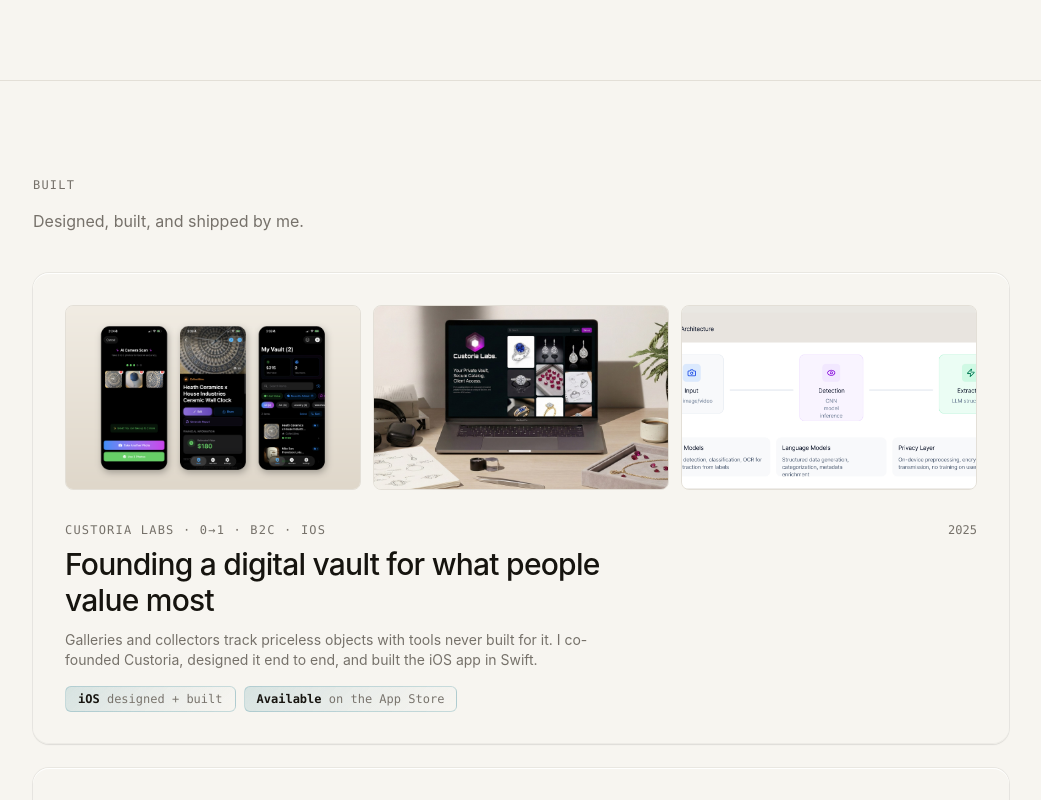
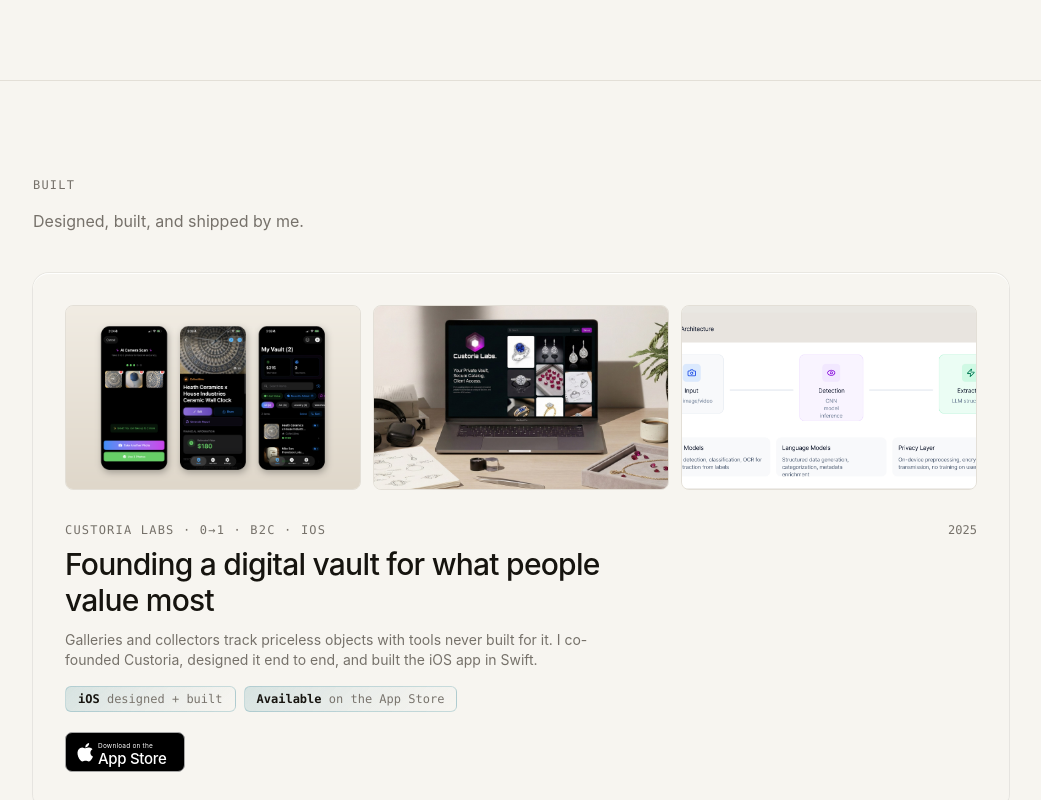
Before and after one commit to acaspx/portfolio-chops, a Next.js app: page / in a window 1280 px wide. Shown: the part 2000-2800 px from the top of the page, without its empty margins (119-1160 px from the left). Built offline with nearby package versions, Linux system fonts and the light colour scheme.

Commit message:
Add App Store download badge to Custoria case study rail and card

```diff
--- a/app/work/custoria/page.tsx
+++ b/app/work/custoria/page.tsx
@@ -28,6 +28,7 @@
           { label: "Scope", value: "0→1: strategy, capture-to-share flow, design system, security model, iOS build" },
           { label: "Status", value: "Available on the App Store" },
         ]}
+        appStore="https://apps.apple.com/us/app/custoria-vault/id6777615531"
       >
 
       <CaseLead
--- /dev/null
+++ b/components/AppStoreBadge.tsx
@@ -0,0 +1,40 @@
+/** Official-style "Download on the App Store" badge, drawn inline as SVG. */
+export default function AppStoreBadge({ className = "h-10 w-auto" }: { className?: string }) {
+  return (
+    <svg
+      viewBox="0 0 120 40"
+      className={className}
+      role="img"
+      aria-label="Download on the App Store"
+      xmlns="http://www.w3.org/2000/svg"
+    >
+      <rect x="0.5" y="0.5" width="119" height="39" rx="6.5" fill="#000" stroke="#A6A6A6" />
+      <path
+        fill="#fff"
+        transform="translate(8,8) scale(1.02)"
+        d="M17.05 20.28c-.98.95-2.05.8-3.08.35-1.09-.46-2.09-.48-3.24 0-1.44.62-2.2.44-3.06-.35C2.79 15.25 3.51 7.59 9.05 7.31c1.35.07 2.29.74 3.08.8 1.18-.24 2.31-.93 3.57-.84 1.51.12 2.65.72 3.4 1.8-3.12 1.87-2.38 5.98.48 7.13-.57 1.5-1.31 2.99-2.54 4.09l.01-.01zM12.03 7.25c-.15-2.23 1.66-4.07 3.74-4.25.29 2.58-2.34 4.5-3.74 4.25z"
+      />
+      <text
+        x="33"
+        y="16"
+        fill="#fff"
+        fontFamily="-apple-system, system-ui, Helvetica, Arial, sans-serif"
+        fontSize="6.5"
+        letterSpacing="0.2"
+      >
+        Download on the
+      </text>
+      <text
+        x="33"
+        y="31.5"
+        fill="#fff"
+        fontFamily="-apple-system, system-ui, Helvetica, Arial, sans-serif"
+        fontSize="15"
+        fontWeight="500"
+        letterSpacing="-0.3"
+      >
+        App Store
+      </text>
+    </svg>
+  );
+}
--- a/components/CaseStudy.tsx
+++ b/components/CaseStudy.tsx
@@ -2,7 +2,23 @@
 import Image from "next/image";
 import Reveal from "@/components/Reveal";
 import FadeImage from "@/components/FadeImage";
+import AppStoreBadge from "@/components/AppStoreBadge";
 import type { ReactNode } from "react";
+
+/** App Store download link + badge, shared by the rail and mobile header. */
+function AppStoreLink({ href }: { href: string }) {
+  return (
+    <a
+      href={href}
+      target="_blank"
+      rel="noopener noreferrer"
+      aria-label="Download on the App Store"
+      className="inline-block transition-transform hover:scale-[1.03] active:scale-[0.98]"
+    >
+      <AppStoreBadge className="h-10 w-auto" />
+    </a>
+  );
+}
 
 /** Inline highlight for the numbers and outcomes recruiters scan for. */
 export function Hi({ children }: { children: ReactNode }) {
@@ -86,11 +102,13 @@
   company,
   title,
   meta,
+  appStore,
   children,
 }: {
   company: string;
   title: string;
   meta: Meta[];
+  appStore?: string;
   children: ReactNode;
 }) {
   return (
@@ -107,6 +125,11 @@
           {/* Mobile-only details: stacked under the title */}
           <div className="mt-8 border-t border-line pt-6 lg:hidden">
             <DetailsList meta={meta} />
+            {appStore && (
+              <div className="mt-7">
+                <AppStoreLink href={appStore} />
+              </div>
+            )}
           </div>
         </header>
         {children}
@@ -119,6 +142,11 @@
             Details
           </p>
           <DetailsList meta={meta} />
+          {appStore && (
+            <div className="mt-8">
+              <AppStoreLink href={appStore} />
+            </div>
+          )}
         </div>
       </aside>
     </div>
--- a/components/SideProjects.tsx
+++ b/components/SideProjects.tsx
@@ -13,6 +13,7 @@
     { value: "iOS", label: "designed + built" },
     { value: "Available", label: "on the App Store" },
   ],
+  appStore: "https://apps.apple.com/us/app/custoria-vault/id6777615531",
   images: [
     { file: "cu-mobile.png", alt: "The Custoria iOS app: AI camera scan, an identified item with its value, and the vault" },
     { file: "cu-hero.jpg", alt: "The Custoria web app on a laptop in a jewelry studio: a private vault catalog" },
--- a/components/WorkCard.tsx
+++ b/components/WorkCard.tsx
@@ -3,6 +3,7 @@
 import Link from "next/link";
 import { useState } from "react";
 import { motion, useReducedMotion } from "motion/react";
+import AppStoreBadge from "@/components/AppStoreBadge";
 
 /** Card thumbnail: renders /work/<file> if it exists, dashed placeholder if not. */
 function CardImage({ file, alt }: { file: string; alt: string }) {
@@ -37,13 +38,16 @@
   metrics?: { value: string; label: string }[];
   /** filenames under public/work/ - rendered as a visual strip above the text */
   images?: { file: string; alt: string }[];
+  /** App Store URL - renders a Download badge inside the card */
+  appStore?: string;
   comingSoon?: boolean;
 };
 
 export default function WorkCard({ work, index }: { work: Work; index: number }) {
   const reduce = useReducedMotion();
+  const linked = !work.comingSoon && work.slug;
 
-  const inner = (
+  return (
     <motion.article
       initial={reduce ? false : { opacity: 0, y: 32 }}
       whileInView={{ opacity: 1, y: 0 }}
@@ -89,6 +93,18 @@
               ))}
             </ul>
           )}
+          {work.appStore && (
+            <a
+              href={work.appStore}
+              target="_blank"
+              rel="noopener noreferrer"
+              onClick={(e) => e.stopPropagation()}
+              aria-label={`Download ${work.company} on the App Store`}
+              className="relative z-[2] mt-5 inline-block transition-transform hover:scale-[1.03] active:scale-[0.98]"
+            >
+              <AppStoreBadge className="h-10 w-auto" />
+            </a>
+          )}
         </div>
         <div className="flex items-center gap-4 font-mono text-xs text-muted shrink-0">
           <span>{work.year}</span>
@@ -97,14 +113,16 @@
           )}
         </div>
       </div>
+
+      {/* Stretched link makes the whole card navigate, while the App Store badge
+          (z-2) stays independently clickable. */}
+      {linked && (
+        <Link
+          href={`/work/${work.slug}`}
+          aria-label={`Read the ${work.company} case study`}
+          className="absolute inset-0 z-[1] rounded-2xl focus-visible:outline focus-visible:outline-2 focus-visible:outline-accent"
+        />
+      )}
     </motion.article>
   );
-
-  if (work.comingSoon || !work.slug) return inner;
-
-  return (
-    <Link href={`/work/${work.slug}`} className="block focus-visible:outline-accent">
-      {inner}
-    </Link>
-  );
 }
```
Also changed, not shown: 1 other file (tests, documents, lock files or other folders).
